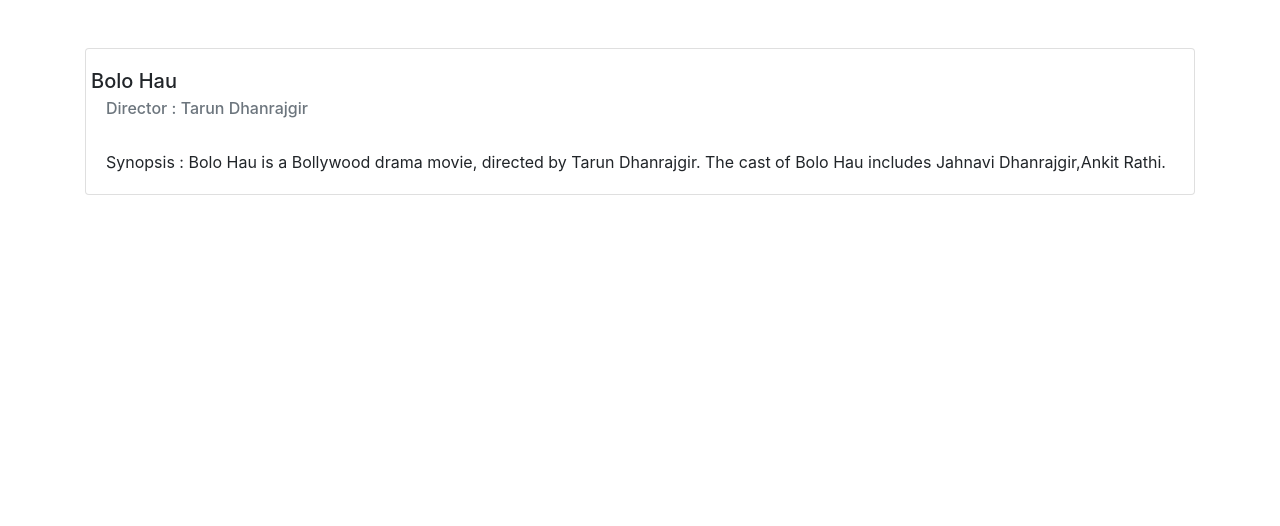
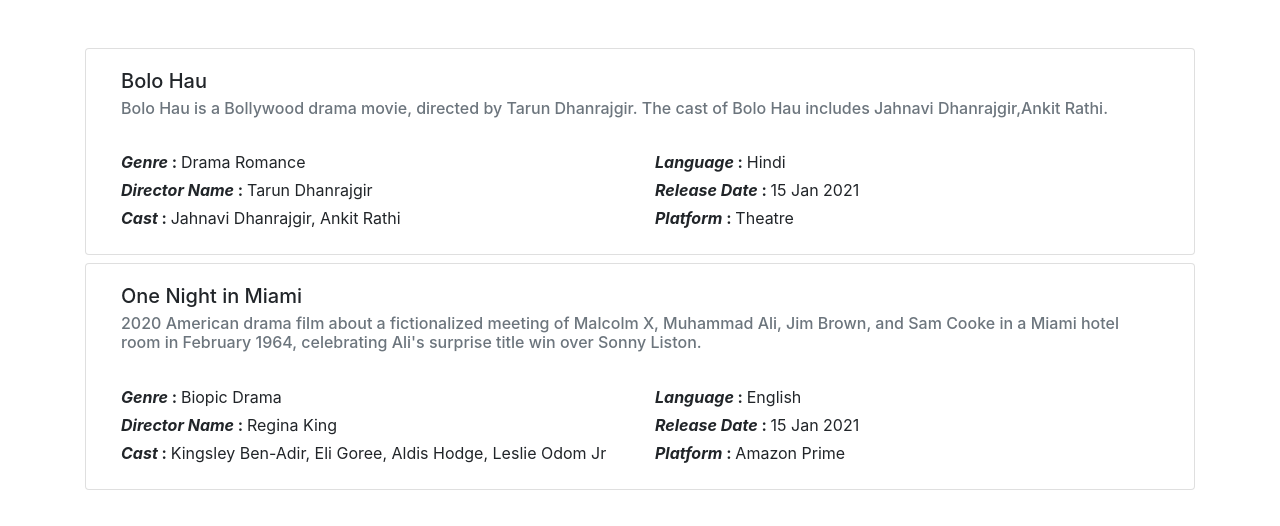
Before and after one commit to AyushVardhan/ott-registration, a React (Create React App) app: page / in a window 1280 px wide. Shown: the top 526 px of the page. Built offline with nearby package versions, Linux system fonts and the light colour scheme.

Commit message:
Ayush | add for loop to display static mediaDetails

```diff
--- a/src/Components/Home.js
+++ b/src/Components/Home.js
@@ -1,9 +1,7 @@
-import { Container, Row } from "react-bootstrap";
-import Card from "react-bootstrap/Card";
+import { Container } from "react-bootstrap";
+import MediaCard from "./MediaCard";
 
-function Home() {
-
-    const mediaList = [
+const mediaDet = [
     {
         "mediaName": "Bolo Hau",
         "directorName": "Tarun Dhanrajgir",
@@ -26,27 +24,14 @@ function Home() {
     }
 ];
 
-    const MediaCard = () => {
-        return(
-            <Card className='mb-2'>
-                <Card.Body>
-                    <Row>
-                        <Card.Title>{mediaList[0].mediaName}</Card.Title>
-                    </Row>
-                    <Card.Subtitle className="mb-2 text-muted">Director : {mediaList[0].directorName}</Card.Subtitle>
-                    <br/>
-                    <Card.Text>Synopsis : {mediaList[0].synopsis}</Card.Text>
-                </Card.Body>
-            </Card>
-        );
-    };
-
+function Home(props) {
     return (
         <>
             <Container fluid='md' className='mt-5'>
-                <div>
-                    <MediaCard/>
-                </div>
+                {mediaDet.map((media,index) => {
+                    console.log("Calling " + index + " : " + media.mediaName);
+                    return <MediaCard key={index} mediaDetail={media}/>
+                })}
             </Container>
         </>
     );
--- /dev/null
+++ b/src/Components/MediaCard.js
@@ -0,0 +1,30 @@
+import { Container, Row, Col } from "react-bootstrap";
+import Card from "react-bootstrap/Card";
+
+function MediaCard(props) {
+    return(
+        <Card className='mb-2'>
+            <Card.Body>
+                <Container>
+                    <Card.Title>{props.mediaDetail.mediaName}</Card.Title>
+                    <Card.Subtitle className="mb-2 text-muted">{props.mediaDetail.synopsis}</Card.Subtitle>
+                    <br/>
+                    <Row className='mb-1'>
+                        <Col><b><i>Genre</i> : </b>{props.mediaDetail.genres}</Col>
+                        <Col><b><i>Language</i> : </b>{props.mediaDetail.language}</Col>
+                    </Row>
+                    <Row className='mb-1'>
+                        <Col><b><i>Director Name</i> : </b>{props.mediaDetail.directorName}</Col>
+                        <Col><b><i>Release Date</i> : </b>{props.mediaDetail.releaseDate}</Col>
+                    </Row>
+                    <Row className='mb-1'>
+                        <Col><b><i>Cast</i> : </b>{props.mediaDetail.cast}</Col>
+                        <Col><b><i>Platform</i> : </b>{props.mediaDetail.platform}</Col>
+                    </Row>
+                </Container>
+            </Card.Body>
+        </Card>
+    );
+};
+
+export default MediaCard;
--- a/src/index.js
+++ b/src/index.js
@@ -12,7 +12,7 @@ ReactDOM.render((
        <BrowserRouter>
          <Switch>
             <Route exact path="/" component={Home} />
-            <Route path="/login" component={Register} />
+            <Route path="/register" component={Register} />
          </Switch>
        </BrowserRouter>),
   document.getElementById('root')
```
Lines whose indentation alone changed are shown as unchanged.
